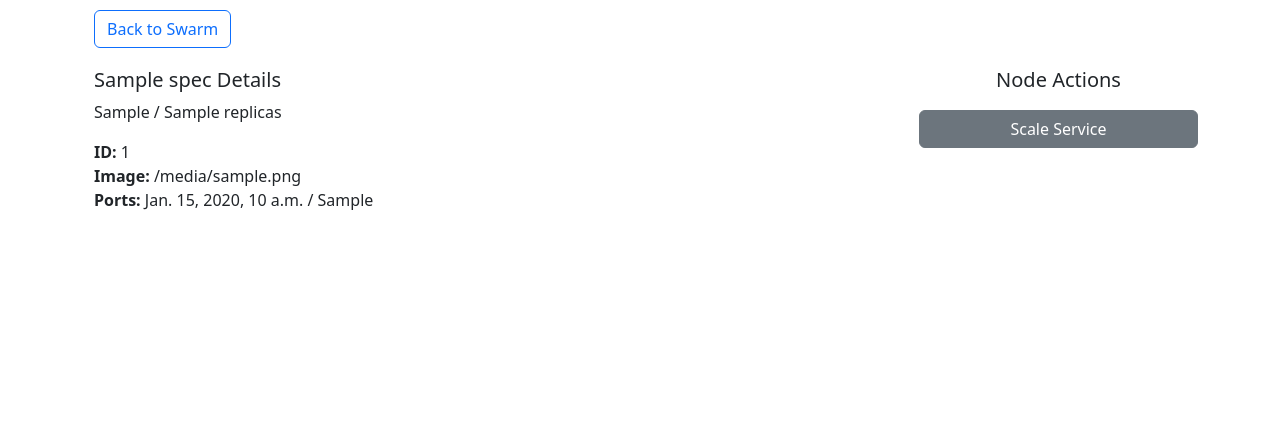
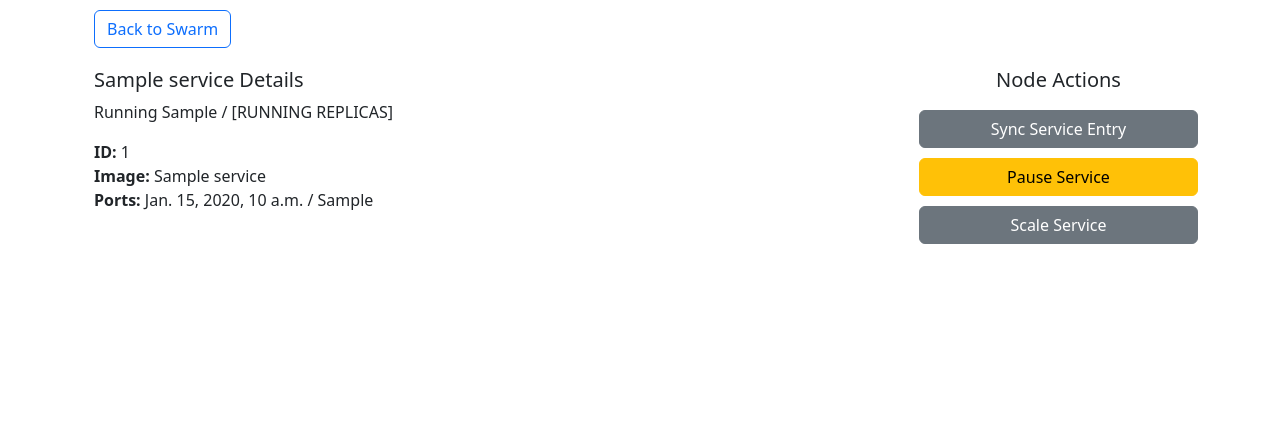
Before and after one commit to kyleranous/hana, a Django app: template hana/swarman/templates/swarman/service_detail.html in a window 1280 px wide. Shown: the part 56-499 px from the top of the page. Run offline with Django 4.2, Linux system fonts and the light colour scheme; the template is opened without the code that fills it: most values are stand-ins (such as "Sample title", 1, 10 or a date in 2020); some libraries are stand-ins or nearby versions.

Commit message:
Checkpoint

```diff
--- a/hana/swarman/templates/swarman/service_detail.html
+++ b/hana/swarman/templates/swarman/service_detail.html
@@ -5,46 +5,41 @@
 <div class="container">
     <div class="row" style="padding-bottom: 20px">
         <div class='col' style="padding-top: 10px;">
-        <a class="btn btn-outline-primary" href="{% url 'swarman:swarm-dashboard' swarm_id %}">Back to Swarm</a>
+        <a class="btn btn-outline-primary" href="{% url 'swarman:swarm-dashboard' service.swarm.id %}">Back to Swarm</a>
         </div>
     </div>
     <div class="row">
         <div class="col-md">
                 <div class="col">
-                    <h5>{{ service.Spec.Name }} Details</h5>
+                    <h5>{{ service.service_name }} Details</h5>
                         <p>
-                            {% if running_tasks == service.Spec.Mode.Replicated.Replicas %}
-                                Running<br>
-                            {% elif running_tasks == 0 and service.Spec.Mode.Replicated.Replicas == 0%}
-                                Paused<br>
-                            {% elif 0 < running_tasks < service.Spec.Mode.Replicated.Replicas %}
-                                Degraded<br>
-                            {% elif running_tasks == 0 %}
-                                Error<br>
-                            {% endif %}
+                            {{ service.status|title }}
                              <!-- Live Data - Get from JS -->
-                            {{ running_tasks }} / {{ service.Spec.Mode.Replicated.Replicas }}
+                            {{ service.desired_replicas }} / [RUNNING REPLICAS]
                         </p>
 
                         <p>
-                            <strong>ID:</strong> {{ service.ID }} <br>
-                            <strong>Image:</strong> {{ service.Spec.TaskTemplate.ContainerSpec.Image }} <br>
-                            <strong>Ports:</strong> {{ service.Spec.EndpointSpec.Ports.0.PublishedPort }} / {{ service.Spec.EndpointSpec.Ports.0.TargetPort }}  <br>
+                            <strong>ID:</strong> {{ service.service_id }} <br>
+                            <strong>Image:</strong> {{ service.image_name }} <br>
+                            <strong>Ports:</strong> {{ service.published_port }} / {{ service.target_port }}  <br>
                         </p>
 
                 </div>
         </div>
         <div class="col-sm-3 text-center">
             <h5>Node Actions</h5>
+                <div class="row" style="padding-top: 10px;">
+                    <button type="button" class="btn btn-secondary" onclick="">Sync Service Entry</button>
+                </div>
                 <!-- Live Data - Get from JS The Availability Buttons should be populated by Javascript -->
-                {% if running_tasks == 0 and service.Spec.Mode.Replicated.Replicas == 0 %}
+                {% if service.status == "paused" %}
                     <div class="row" style="padding-top: 10px;">
-                        <button type="button" class="btn btn-success" onclick="">Restart Service</button>
+                        <button type="button" class="btn btn-success" onclick="scale_service(1)">Restart Service</button>
                     </div>
                 {% endif %}
-                {% if 0 < running_tasks and service.Spec.Mode.Replicated.Replicas > 0 %}
+                {% if service.status == "running" %}
                     <div class="row" style="padding-top: 10px;">
-                        <button type="button" class="btn btn-warning" onclick="">Pause Service</button>
+                        <button type="button" class="btn btn-warning" onclick="scale_service(0)">Pause Service</button>
                     </div>
                 {% endif %}
                     <div class="row" style="padding-top: 10px;">
@@ -56,6 +51,11 @@
 
 <script language='javascript'>
 
+function scale_service(replicas) {
+
+}
+
+// Gets value of a cookie for sending POST requests to API
 function getCookie(name) {
     let cookieValue = null;
     if (document.cookie && document.cookie !== '') {
```
